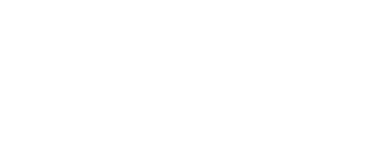
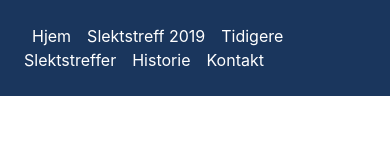
Before and after one commit to GPT-Engineer-App-Dev/heritage-slektstreff, a React (Vite) app: page / in a window 390 px wide. Shown: the top 160 px of the page. Built offline with nearby package versions, Linux system fonts and the light colour scheme.

Commit message:
Added responsive navigation bar to the top of each page on the Vatn Slektside website.

```diff
--- a/src/App.jsx
+++ b/src/App.jsx
@@ -1,4 +1,5 @@
 import { Route, BrowserRouter as Router, Routes } from "react-router-dom";
+import { Flex, Link, Box } from '@chakra-ui/react';
 import Index from "./pages/Index.jsx";
 import Slektstreff2019 from "./pages/Slektstreff2019.jsx";
 import TidigereSlektstreffer from "./pages/TidigereSlektstreffer.jsx";
@@ -8,6 +9,15 @@ import Kontakt from "./pages/Kontakt.jsx";
 function App() {
   return (
     <Router>
+      <Flex as="nav" align="center" justify="space-between" wrap="wrap" padding="1.5rem" bg="brand.900" color="white">
+        <Box>
+          <Link href="/" p={{ base: 2, md: 4 }}>Hjem</Link>
+          <Link href="/slektstreff2019" p={{ base: 2, md: 4 }}>Slektstreff 2019</Link>
+          <Link href="/tidigereslektstreffer" p={{ base: 2, md: 4 }}>Tidigere Slektstreffer</Link>
+          <Link href="/historie" p={{ base: 2, md: 4 }}>Historie</Link>
+          <Link href="/kontakt" p={{ base: 2, md: 4 }}>Kontakt</Link>
+        </Box>
+      </Flex>
       <Routes>
         <Route exact path="/" element={<Index />} />
         <Route exact path="/slektstreff2019" element={<Slektstreff2019 />} />
```
